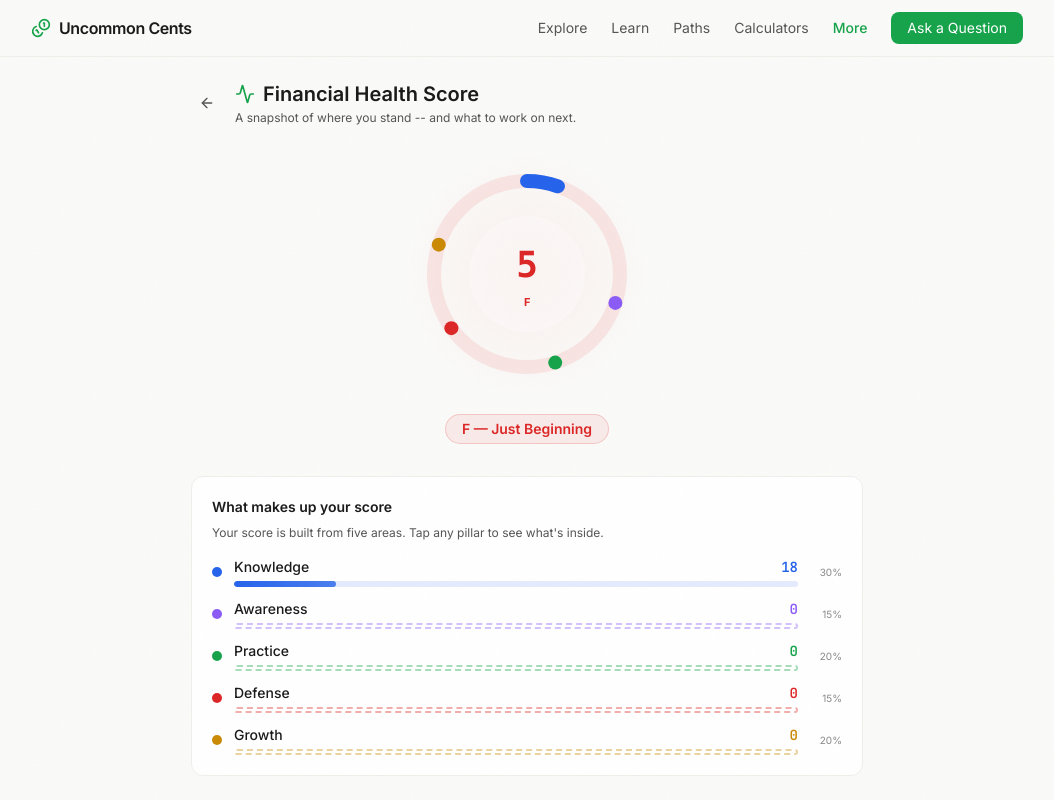
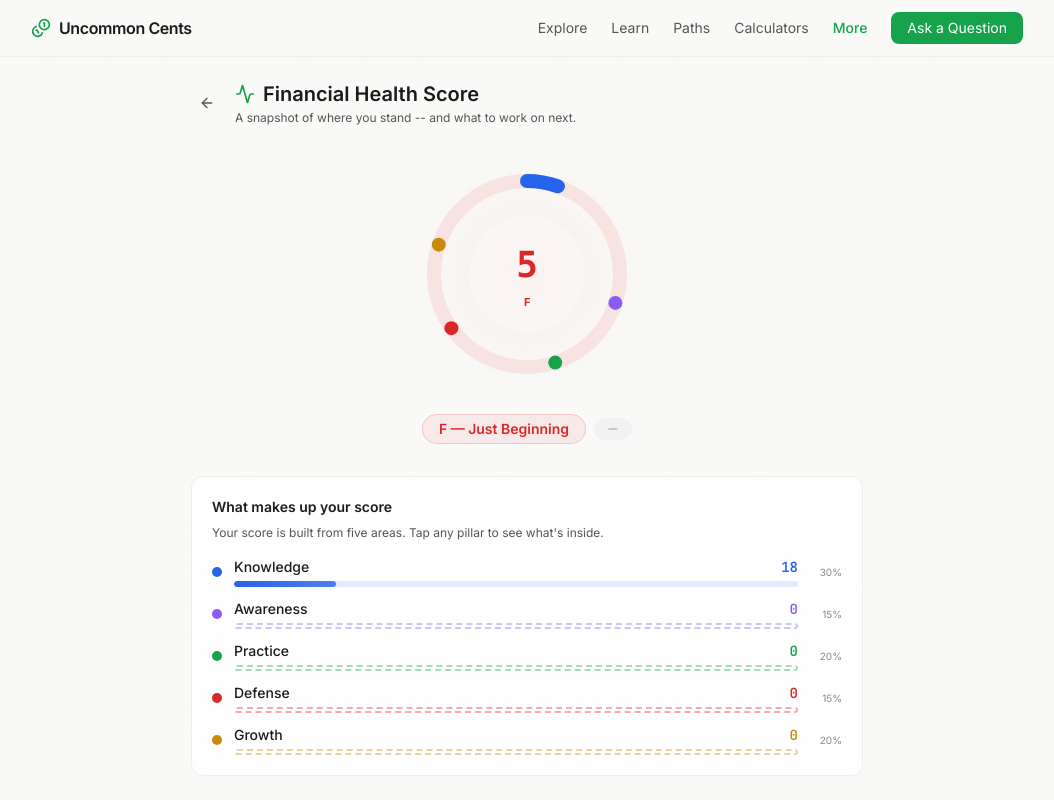
Before and after one commit to lordshua1337/uncommon-cents, a Next.js app: page /score in a window 1280 px wide. Shown: the top 800 px of the page, without its empty margins (113-1167 px from the left). Built offline with nearby package versions, Linux system fonts and the light colour scheme.

Commit message:
feat(l3-deepen): wave 4 -- score trend indicator, card grid hover
D3.12 animated trend arrow and delta counter on health score page,
D3.28 spring-physics hover and cascade entrance on homepage card grids

```diff
--- a/src/app/page.tsx
+++ b/src/app/page.tsx
@@ -17,6 +17,7 @@ import {
 import { HeroAnimated } from "@/components/homepage/hero-animated";
 import { AnimatedStatCard } from "@/components/homepage/animated-stat-card";
 import { ScrollReveal } from "@/components/homepage/scroll-reveal";
+import { AnimatedCardGrid } from "@/components/homepage/animated-card-grid";
 import { strategies } from "@/lib/strategies-data";
 import { domains } from "@/lib/domains";
 import { concepts } from "@/lib/concepts";
@@ -172,7 +173,10 @@ export default function HomePage() {
             </p>
           </div>
 
-          <div className="grid grid-cols-2 sm:grid-cols-3 lg:grid-cols-4 gap-2">
+          <AnimatedCardGrid
+            accentColor="#16A34A"
+            className="grid grid-cols-2 sm:grid-cols-3 lg:grid-cols-4 gap-2"
+          >
             {domains.slice(0, 8).map((domain) => (
               <Link
                 key={domain.id}
@@ -195,7 +199,7 @@ export default function HomePage() {
                 </p>
               </Link>
             ))}
-          </div>
+          </AnimatedCardGrid>
 
           <div className="text-center mt-6">
             <Link
@@ -330,11 +334,14 @@ export default function HomePage() {
             </p>
           </div>
 
-          <div className="grid grid-cols-1 sm:grid-cols-2 lg:grid-cols-3 gap-4">
+          <AnimatedCardGrid
+            accentColor="#7C3AED"
+            className="grid grid-cols-1 sm:grid-cols-2 lg:grid-cols-3 gap-4"
+          >
             {strategies.map((s) => (
               <StrategyPreview key={s.id} {...s} />
             ))}
-          </div>
+          </AnimatedCardGrid>
         </div>
       </section>
       </ScrollReveal>
@@ -354,7 +361,10 @@ export default function HomePage() {
             </h2>
           </div>
 
-          <div className="grid grid-cols-1 sm:grid-cols-2 gap-4">
+          <AnimatedCardGrid
+            accentColor="#0EA5E9"
+            className="grid grid-cols-1 sm:grid-cols-2 gap-4"
+          >
             <Link
               href="/explore"
               className="group bg-surface rounded-xl border border-border p-6 card-hover block"
@@ -410,7 +420,7 @@ export default function HomePage() {
                 answers backed by tax code and financial research.
               </p>
             </Link>
-          </div>
+          </AnimatedCardGrid>
         </div>
       </section>
       </ScrollReveal>
--- a/src/app/score/page.tsx
+++ b/src/app/score/page.tsx
@@ -31,6 +31,7 @@ import {
   hasGradeCelebrationSeen,
   markGradeCelebrationSeen,
 } from "@/components/grade-celebration";
+import { ScoreTrend } from "@/components/score-trend";
 
 // ---------------------------------------------------------------------------
 // Grade ordering (ascending)
@@ -323,6 +324,7 @@ function ScoreSparkline({ history }: { history: HealthScoreHistory }) {
 export default function ScorePage() {
   const [score, setScore] = useState<HealthScore | null>(null);
   const [history, setHistory] = useState<HealthScoreHistory>({ entries: [] });
+  const [delta, setDelta] = useState<number>(0);
   const [ariaAnnouncement, setAriaAnnouncement] = useState("Score loading...");
   const [celebrationVisible, setCelebrationVisible] = useState(false);
   const [previousGrade, setPreviousGrade] = useState<string>("");
@@ -336,12 +338,19 @@ export default function ScorePage() {
     const updated = saveScoreToHistory(computed);
     setHistory(updated);
 
+    // Compute score delta from the most recent prior history entry
+    const priorEntries = priorHistory.entries;
+    const previousScore =
+      priorEntries.length > 0
+        ? priorEntries[priorEntries.length - 1].total
+        : computed.total;
+    setDelta(computed.total - previousScore);
+
     const newGradeInfo = getScoreGrade(computed.total);
     const newGrade = newGradeInfo.grade;
     setCurrentGrade(newGrade);
 
     // Determine if grade improved compared to the most recent prior entry
-    const priorEntries = priorHistory.entries;
     if (priorEntries.length > 0) {
       const lastEntry = priorEntries[priorEntries.length - 1];
       const prevGradeInfo = getScoreGrade(lastEntry.total);
@@ -441,7 +450,7 @@ export default function ScorePage() {
               <HealthScoreRing score={score} size={200} />
             </div>
 
-            {/* Grade badge -- fades in after ring completes */}
+            {/* Grade badge + trend indicator -- fades in after ring completes */}
             <motion.div
               className="mt-4 flex items-center gap-2"
               initial={{ opacity: 0, y: 8 }}
@@ -458,6 +467,7 @@ export default function ScorePage() {
               >
                 {grade.grade} &mdash; {grade.label}
               </span>
+              <ScoreTrend delta={delta} />
             </motion.div>
           </div>
 
--- /dev/null
+++ b/src/components/homepage/animated-card-grid.tsx
@@ -0,0 +1,76 @@
+"use client";
+
+import { useRef, useState, useEffect, Children } from "react";
+import { motion, useReducedMotion } from "framer-motion";
+import { SPRING_SNAPPY, SPRING_GENTLE, STAGGER_FAST } from "@/lib/animation-constants";
+
+interface AnimatedCardGridProps {
+  readonly children: React.ReactNode[];
+  readonly accentColor?: string;
+  readonly className?: string;
+}
+
+export function AnimatedCardGrid({
+  children,
+  accentColor,
+  className,
+}: AnimatedCardGridProps) {
+  const ref = useRef<HTMLDivElement>(null);
+  const [isVisible, setIsVisible] = useState(false);
+  const prefersReducedMotion = useReducedMotion();
+
+  useEffect(() => {
+    const el = ref.current;
+    if (!el) return;
+
+    const observer = new IntersectionObserver(
+      (entries) => {
+        const entry = entries[0];
+        if (entry.isIntersecting) {
+          setIsVisible(true);
+          observer.disconnect();
+        }
+      },
+      { threshold: 0.15 }
+    );
+
+    observer.observe(el);
+
+    return () => {
+      observer.disconnect();
+    };
+  }, []);
+
+  const color = accentColor ?? "#16A34A";
+  const hoverBoxShadow = `0 8px 24px ${color}28, 0 2px 8px ${color}14`;
+
+  if (prefersReducedMotion) {
+    return <div className={className}>{children}</div>;
+  }
+
+  return (
+    <div ref={ref} className={className}>
+      {Children.map(children, (child, index) => (
+        <motion.div
+          key={index}
+          initial={{ opacity: 0, y: 16 }}
+          animate={isVisible ? { opacity: 1, y: 0 } : { opacity: 0, y: 16 }}
+          transition={{ ...SPRING_GENTLE, delay: index * STAGGER_FAST }}
+          whileHover={{
+            scale: 1.02,
+            y: -2,
+            boxShadow: hoverBoxShadow,
+            transition: SPRING_SNAPPY,
+          }}
+          whileTap={{
+            scale: 0.98,
+            transition: SPRING_SNAPPY,
+          }}
+          style={{ willChange: "transform" }}
+        >
+          {child}
+        </motion.div>
+      ))}
+    </div>
+  );
+}
--- /dev/null
+++ b/src/components/score-trend.tsx
@@ -0,0 +1,119 @@
+"use client";
+
+import { motion, useReducedMotion } from "framer-motion";
+import { TrendingUp, TrendingDown, Minus } from "lucide-react";
+import { AnimatedCounter } from "@/components/streak/animated-counter";
+import { SPRING_SNAPPY } from "@/lib/animation-constants";
+
+// ---------------------------------------------------------------------------
+// ScoreTrend
+// Shows an animated trend arrow and delta counter inline with the score.
+// Handles up/down/neutral directions with appropriate color and icon.
+// ---------------------------------------------------------------------------
+
+interface ScoreTrendProps {
+  readonly delta: number;
+  readonly className?: string;
+}
+
+const UP_COLOR = "#16A34A";
+const DOWN_COLOR = "#DC2626";
+const NEUTRAL_COLOR = "#9CA3AF";
+
+type Direction = "up" | "down" | "neutral";
+
+function getDirection(delta: number): Direction {
+  if (delta > 0) return "up";
+  if (delta < 0) return "down";
+  return "neutral";
+}
+
+function getColor(direction: Direction): string {
+  if (direction === "up") return UP_COLOR;
+  if (direction === "down") return DOWN_COLOR;
+  return NEUTRAL_COLOR;
+}
+
+export function ScoreTrend({ delta, className }: ScoreTrendProps) {
+  const prefersReduced = useReducedMotion();
+  const direction = getDirection(delta);
+  const color = getColor(direction);
+
+  const Icon =
+    direction === "up"
+      ? TrendingUp
+      : direction === "down"
+        ? TrendingDown
+        : Minus;
+
+  const iconStyle = {
+    color,
+    filter: `drop-shadow(0 0 4px ${color}60)`,
+  };
+
+  // Reduced motion: static icon and static number, no animations
+  if (prefersReduced) {
+    return (
+      <span
+        className={`inline-flex items-center gap-1 rounded-full px-3 py-1 ${className ?? ""}`}
+        style={{ backgroundColor: `${color}14` }}
+      >
+        <Icon className="w-3.5 h-3.5 shrink-0" style={iconStyle} />
+        {direction !== "neutral" && (
+          <span className="text-xs font-mono tabular-nums" style={{ color }}>
+            {direction === "up" ? "+" : "-"}
+            {Math.abs(delta)}
+          </span>
+        )}
+      </span>
+    );
+  }
+
+  return (
+    <span
+      className={`inline-flex items-center gap-1 rounded-full px-3 py-1 ${className ?? ""}`}
+      style={{ backgroundColor: `${color}14` }}
+    >
+      {/* Arrow entrance with optional float for up direction */}
+      <motion.div
+        initial={{ scale: 0, opacity: 0 }}
+        animate={
+          direction === "up"
+            ? { scale: 1, opacity: 1, y: [0, -2, 0] }
+            : { scale: 1, opacity: 1 }
+        }
+        transition={
+          direction === "up"
+            ? {
+                scale: { ...SPRING_SNAPPY, delay: 0.5 },
+                opacity: { duration: 0.2, delay: 0.5 },
+                y: {
+                  repeat: Infinity,
+                  duration: 1.5,
+                  ease: "easeInOut",
+                  delay: 0.8,
+                },
+              }
+            : { ...SPRING_SNAPPY, delay: 0.5 }
+        }
+        style={{ display: "flex", alignItems: "center" }}
+      >
+        <Icon className="w-3.5 h-3.5 shrink-0" style={iconStyle} />
+      </motion.div>
+
+      {/* Delta number with sign prefix -- hidden for neutral */}
+      {direction !== "neutral" && (
+        <motion.span
+          className="text-xs font-mono tabular-nums"
+          style={{ color }}
+          initial={{ opacity: 0 }}
+          animate={{ opacity: 1 }}
+          transition={{ duration: 0.2, delay: 0.5 }}
+        >
+          {direction === "up" ? "+" : "-"}
+          <AnimatedCounter value={Math.abs(delta)} format="integer" />
+        </motion.span>
+      )}
+    </span>
+  );
+}
```
